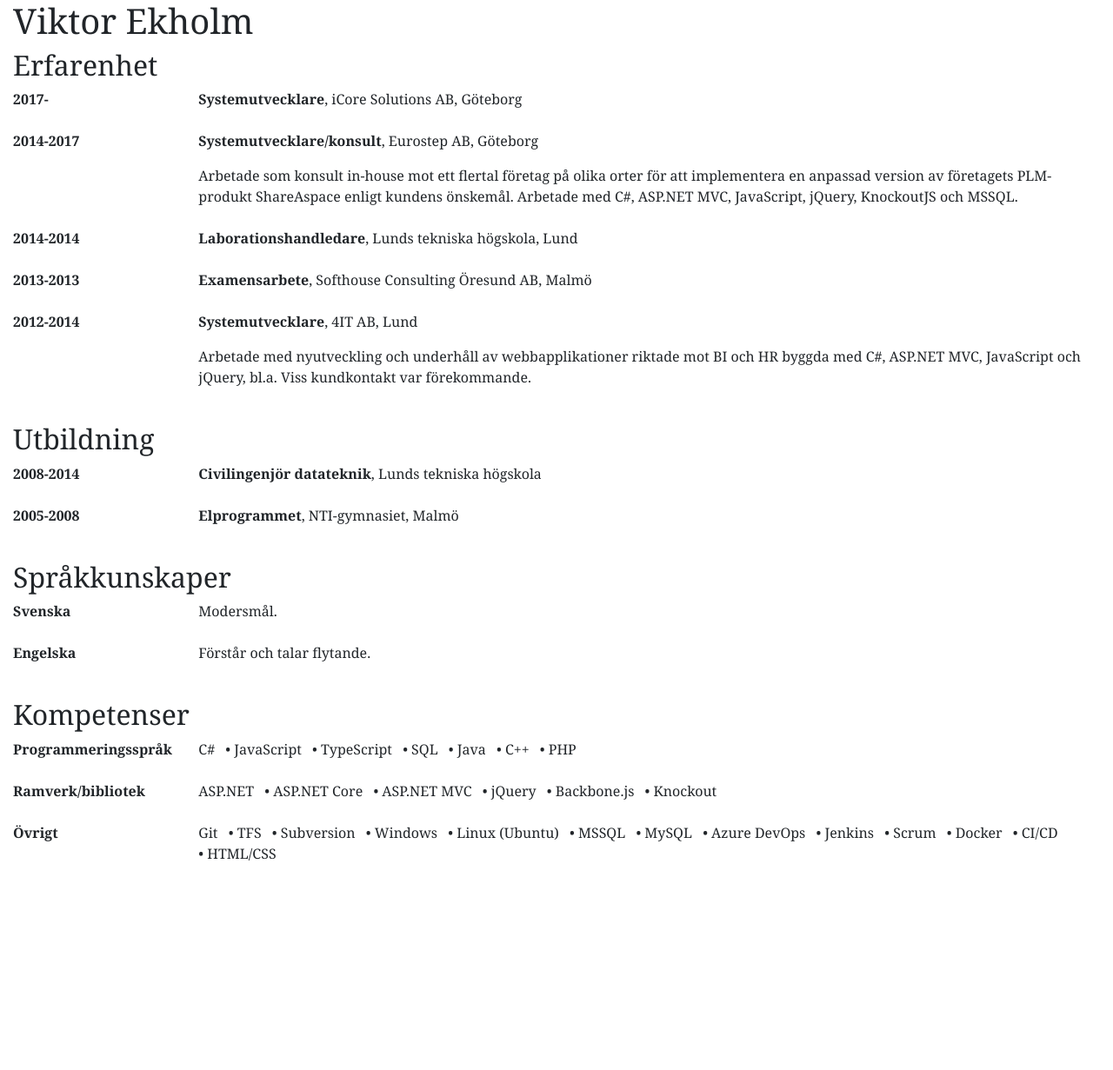
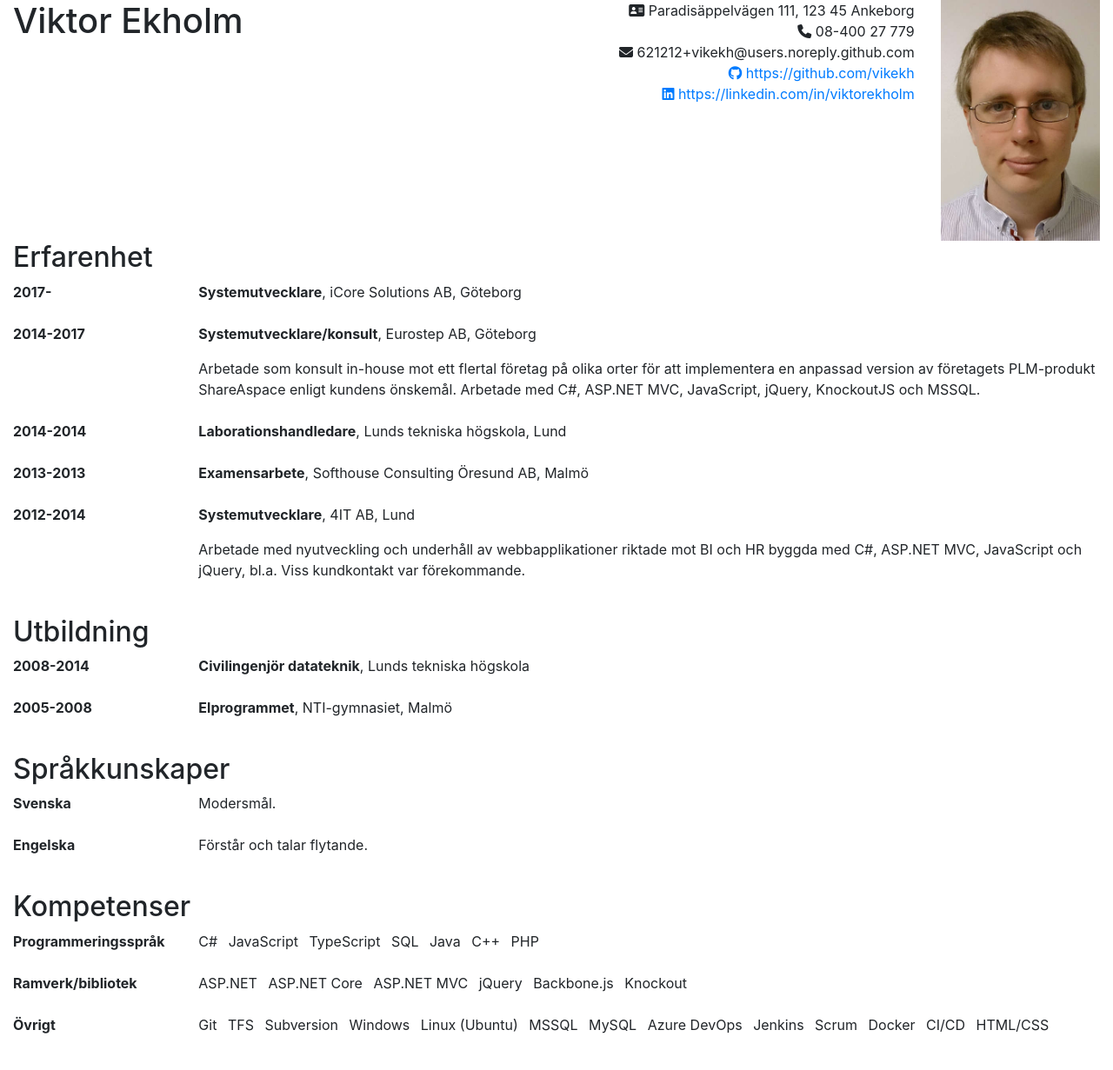
Before and after one commit to vikekh/cv, a Jekyll site: the page built from README.md, in a window 1280 px wide. Shown: the whole page at 87% size. Built offline with Jekyll 4.4.1, drawn with Linux system fonts in a browser that asks for light colours; nearby versions of some CDN libraries; our own code applies the rules of GitHub Pages for plain Markdown files; before the commit the page ends 1034 px from its top, so only the background shows below that.

Commit message:
Contact info

```diff
--- a/_data/basics.yml
+++ b/_data/basics.yml
@@ -1,14 +1,14 @@
 name: "Viktor Ekholm"
 # label:
-# image:
-# email:
-# phone:
+image: /images/viktor.jpg
+email: 621212+vikekh@users.noreply.github.com
+phone: 08-400 27 779
 # url:
 # summary:
-# location:
-  # address:
-  # postalCode:
-  # city:
+location:
+  address: Paradisäppelvägen 111
+  postalCode: 123 45
+  city: Ankeborg
   # countryCode:
   # region:
 profiles:
@@ -16,5 +16,5 @@ profiles:
     username: vikekh
     url: https://github.com/vikekh
   - network: LinkedIn
-    # username:
+    username: viktorekholm
     url: https://linkedin.com/in/viktorekholm
--- /dev/null
+++ b/_includes/basics.html
@@ -0,0 +1,32 @@
+<ul class="list-unstyled">
+    <li>
+        <span class="fas fa-address-card"></span>
+        {{ site.data.basics.location.address }}, {{ site.data.basics.location.postalCode }} {{ site.data.basics.location.city }}
+    </li>
+    <li>
+        <span class="fas fa-phone"></span>
+        {{ site.data.basics.phone }}
+    </li>
+    <li>
+        <span class="fas fa-envelope"></span>
+        {{ site.data.basics.email }}
+    </li>
+
+    {% assign gitHubProfile = site.data.basics.profiles | where: "network", "GitHub" | first %}
+    {% if gitHubProfile %}
+        <li>
+            <a href="{{ gitHubProfile.url }}">
+                <span class="fab fa-github"></span> {{ gitHubProfile.url }}
+            </a>
+        </li>
+    {% endif %}
+
+    {% assign linkedInProfile = site.data.basics.profiles | where: "network", "LinkedIn" | first %}
+    {% if linkedInProfile %}
+        <li>
+            <a href="{{ linkedInProfile.url }}">
+                <span class="fab fa-linkedin"></span> {{ linkedInProfile.url }}
+            </a>
+        </li>
+    {% endif %}
+</ul>
--- a/_layouts/default.html
+++ b/_layouts/default.html
@@ -6,15 +6,22 @@
         <meta name="viewport" content="width=device-width, initial-scale=1, shrink-to-fit=no">
 
         <!-- Bootstrap CSS -->
-        <link rel="stylesheet" href="/css/style.css">
+        <link rel="stylesheet" href="/css/style.css" media="screen">
+        <link rel="stylesheet" href="/css/print.css" media="print">
 
         <title>Viktor Ekholm</title>
     </head>
     <body>
         <div class="container-fluid">
             <div class="row">
-                <div class="col">
-                    <h1>Viktor Ekholm</h1>
+                <div class="col-5 align-bottom">
+                    <h1 class="d-inline-block">Viktor Ekholm</h1>
+                </div>
+                <div id="basics" class="col-5 text-right">
+                    {% include basics.html %}
+                </div>
+                <div class="col-2">
+                    <img src="/images/viktor.jpg" class="img-fluid">
                 </div>
             </div>
             <div class="row">
--- /dev/null
+++ b/css/print.scss
@@ -0,0 +1,48 @@
+---
+---
+
+/* modify Bootstrap variables here */
+
+$font-family-base: "Cambria" !default;
+$body-color: #000 !default;
+$link-color: #000 !default;
+$link-decoration: none !default;
+$link-hover-color: #000 !default;
+$link-hover-decoration: none !default;
+$print-page-size: A4 portrait;
+
+@import 'bootstrap/bootstrap';
+
+/* add additional CSS rules below */
+
+.icon::before {
+    display: inline-block;
+    font-style: normal;
+    font-variant: normal;
+    text-rendering: auto;
+    -webkit-font-smoothing: antialiased;
+}
+
+.list-inline-item {
+    margin-right: 0;
+}
+
+.list-inline-item + .list-inline-item > .bullet::before {
+    content: "\2022";
+}
+
+html {
+    font-size: 14pt;
+}
+
+// a::after{
+//     content: " (" attr(href) ")";
+// }
+
+#basics {
+    font-size: 0.9rem;
+}
+
+#basics a {
+    text-decoration: none !important;
+}
--- a/css/style.scss
+++ b/css/style.scss
@@ -3,34 +3,6 @@
 
 /* modify Bootstrap variables here */
 
-$font-family-base: "Georgia" !default;
-
 @import 'bootstrap/bootstrap';
 
 /* add additional CSS rules below */
-
-.icon::before {
-    display: inline-block;
-    font-style: normal;
-    font-variant: normal;
-    text-rendering: auto;
-    -webkit-font-smoothing: antialiased;
-}
-
-.list-inline-item {
-    margin-right: 0;
-}
-
-.list-inline-item + .list-inline-item > .bullet::before {
-    content: "\2022";
-}
-
-@media print {
-    html {
-        font-size: 12pt;
-    }
-
-    @page {
-        size: A4 portrait;
-    }
-}
```
Also changed, not shown: images/viktor.jpg (added).
